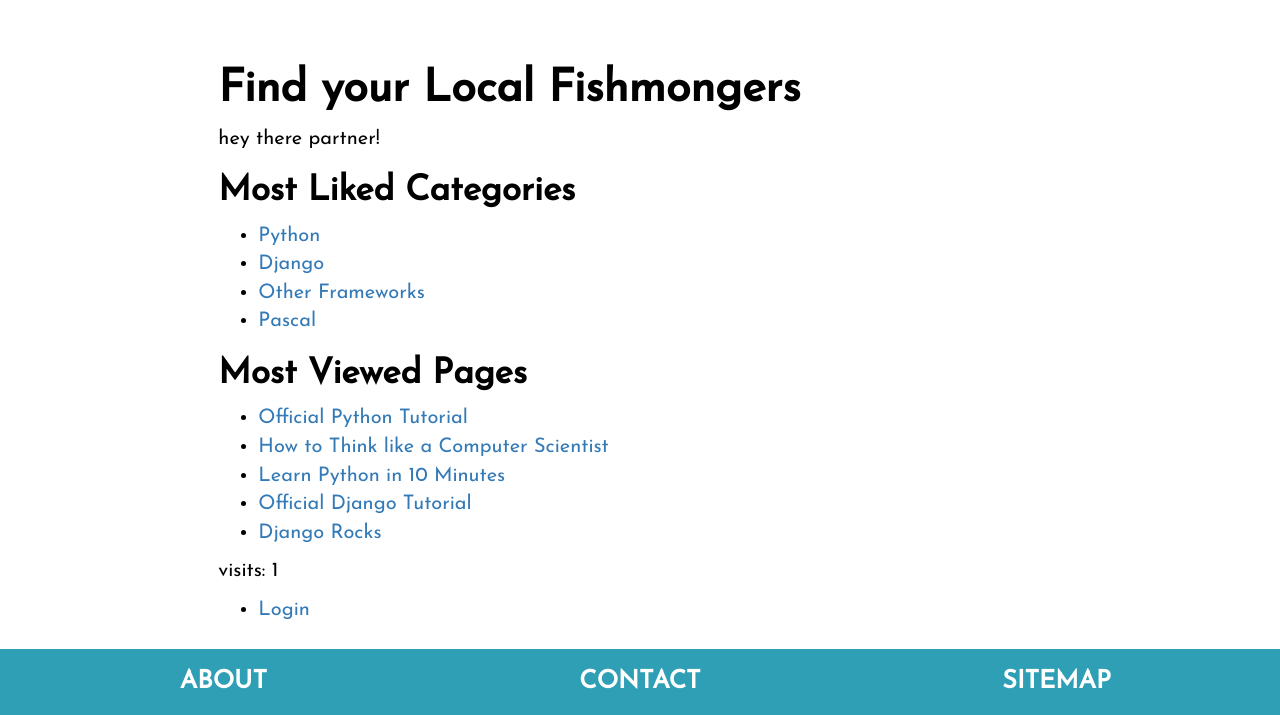
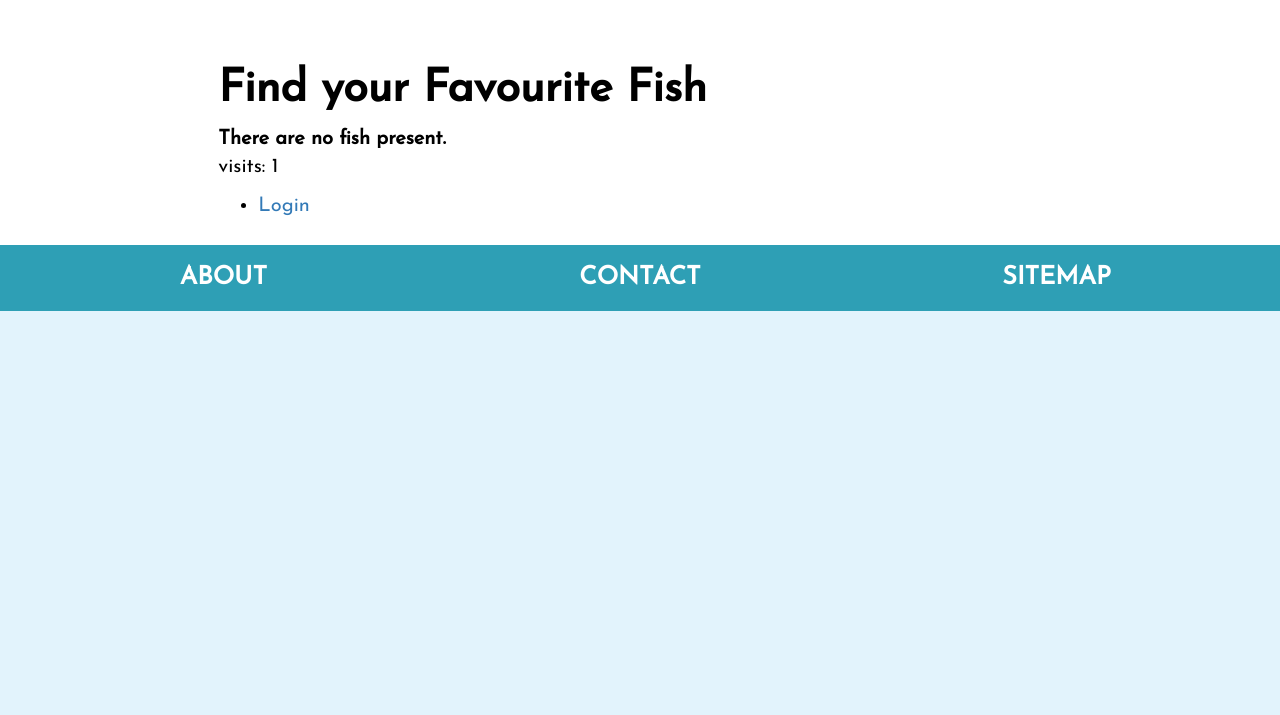
Before and after one commit to roseboat/FishyDishy, a Django app: a page that uses templates/rango/fish_finder.html in a window 1280 px wide. Shown: the part 647-1362 px from the top of the page. After the commit the page ends 958 px from the top, so only its background shows below. Run offline with Django 3.2, Linux system fonts and the light colour scheme; some libraries are stand-ins or nearby versions.

Commit message:
fishfinder template + view

```diff
--- a/rango/views.py
+++ b/rango/views.py
@@ -5,7 +5,9 @@ from django.shortcuts import render
 from django.http import HttpResponseRedirect, HttpResponse
 from rango.models import Category
 from rango.models import Page
+
 from rango.models import Fish
+
 from rango.models import Recipe
 from rango.models import Review
 from rango.forms import CategoryForm
@@ -63,9 +65,11 @@ def about(request):
 def fish_finder(request):
 
     fish_list = Fish.objects.order_by('name')
-    context_dict = {'fish': fish_list}
+    context_dict = {'fishList': fish_list}
 
     response = render (request,'rango/fish_finder.html', context=context_dict)
+
+
     return response
 
 def fish_map(request):
--- a/templates/rango/fish_finder.html
+++ b/templates/rango/fish_finder.html
@@ -8,78 +8,27 @@
 {% block body_block %}
 
 <body onload="getLocation()">
-	<h1>Find your Local Fishmongers</h1>
+	<h1>Find your Favourite Fish</h1>
 
 	<div>
 
-			hey there partner!
+		{% if fish %}
+		<ul>
+			{% for fish in fishList %}
+				<li>{{ fish.name }}</li>
+			{% endfor %}
+		</ul>
+		{% else %}
+			<strong>There are no fish present.</strong>
+		{% endif %}
 
 	</div>
 
 
 
-	<h2>Most Liked Categories</h2>
-	  <div>
-
-		<ul>
 
 
-			<li>
-				<a href="/rango/category/python/">Python</a>
-			</li>
 
-
-			<li>
-				<a href="/rango/category/django/">Django</a>
-			</li>
-
-
-			<li>
-				<a href="/rango/category/other-frameworks/">Other Frameworks</a>
-			</li>
-
-
-			<li>
-				<a href="/rango/category/pascal/">Pascal</a>
-			</li>
-
-		</ul>
-
-	</div>
-
-	<h2>Most Viewed Pages</h2>
-	<div>
-
-		<ul>
-
-
-			<li>
-				<a href="http://docs.python.org/2/tutorial/">Official Python Tutorial</a>
-			</li>
-
-
-			<li>
-				<a href="http://www.greenteapress.com/thinkpython/">How to Think like a Computer Scientist</a>
-			</li>
-
-
-			<li>
-				<a href="http://www.korokithakis.net/tutorials/python/">Learn Python in 10 Minutes</a>
-			</li>
-
-
-			<li>
-				<a href="https://docs.djangoproject.com/en/1.9/intro/tutorial01/">Official Django Tutorial</a>
-			</li>
-
-
-			<li>
-				<a href="http://www.djangorocks.com/">Django Rocks</a>
-			</li>
-
-		</ul>
-
-	</div>
 
 	<p>visits: 1</p>
 
```
Also changed, not shown: .gitignore.txt (added), db.sqlite3.
